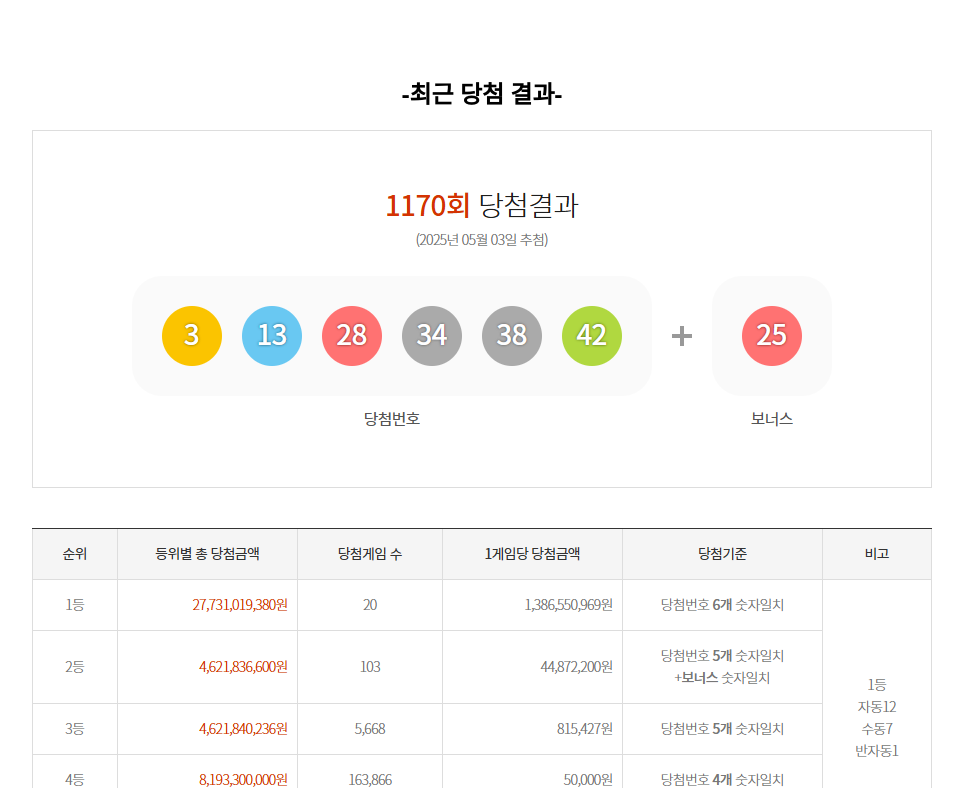
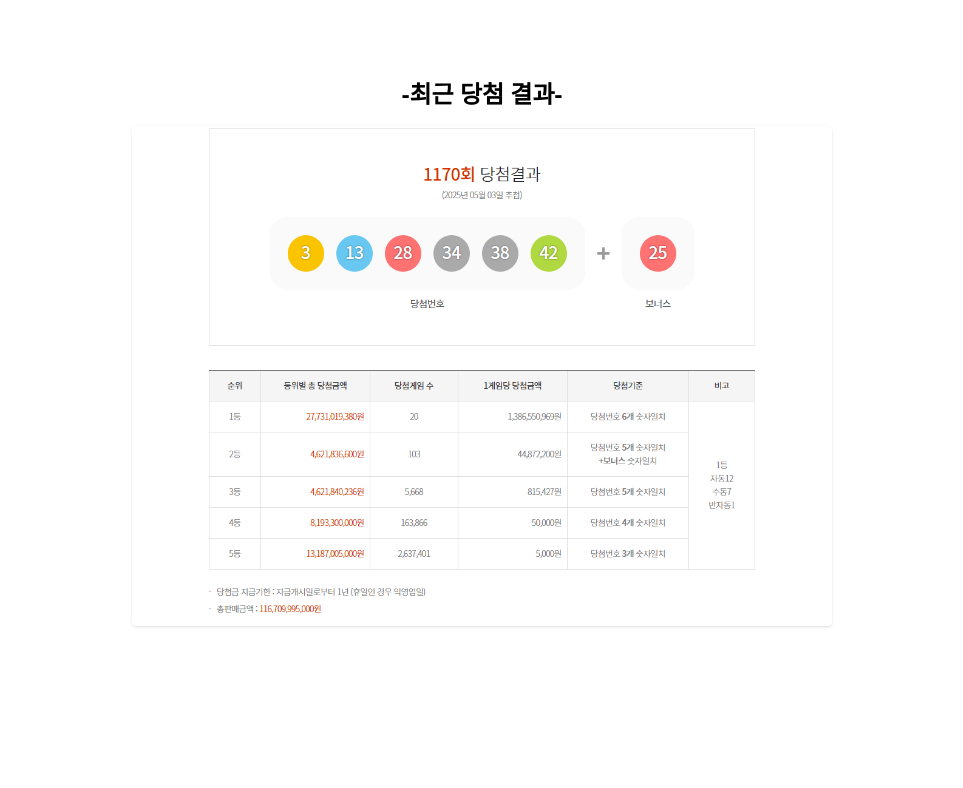
Before and after one commit to mysmartdeal/mysmartdeal, a Next.js app: page /lotto in a window 1280 px wide. Shown: the part 532-1320 px from the top of the page, without its empty margins (158-1121 px from the left). After the commit the page ends 1222 px from the top, so only its background shows below. Built offline with nearby package versions, Linux system fonts and the light colour scheme.

Commit message:
Update lotto.js

```diff
--- a/pages/lotto.js
+++ b/pages/lotto.js
@@ -95,17 +95,16 @@ export default function LottoPage() {
           </div>
         )}
 
-        {/* 원본 크기 이미지 미리보기 */}
+        {/* 자동 이미지 미리보기 - 모바일 최적화 */}
         <div className="mt-20 text-left max-w-5xl mx-auto">
           <h2 className="text-2xl font-bold mb-4 text-center">-최근 당첨 결과-</h2>
           <div className="flex flex-col items-center gap-6">
             {gallery.map((file, idx) => (
-              <div key={idx} className="w-full overflow-auto flex justify-center">
+              <div key={idx} className="w-full flex justify-center">
                 <img
                   src={`/lotto-shots/${file}`}
                   alt={file}
-                  className="object-none"
-                  style={{ maxWidth: "100%", height: "auto" }}
+                  className="object-contain w-full max-w-[700px] max-h-[500px] h-auto rounded shadow"
                 />
               </div>
             ))}
```
